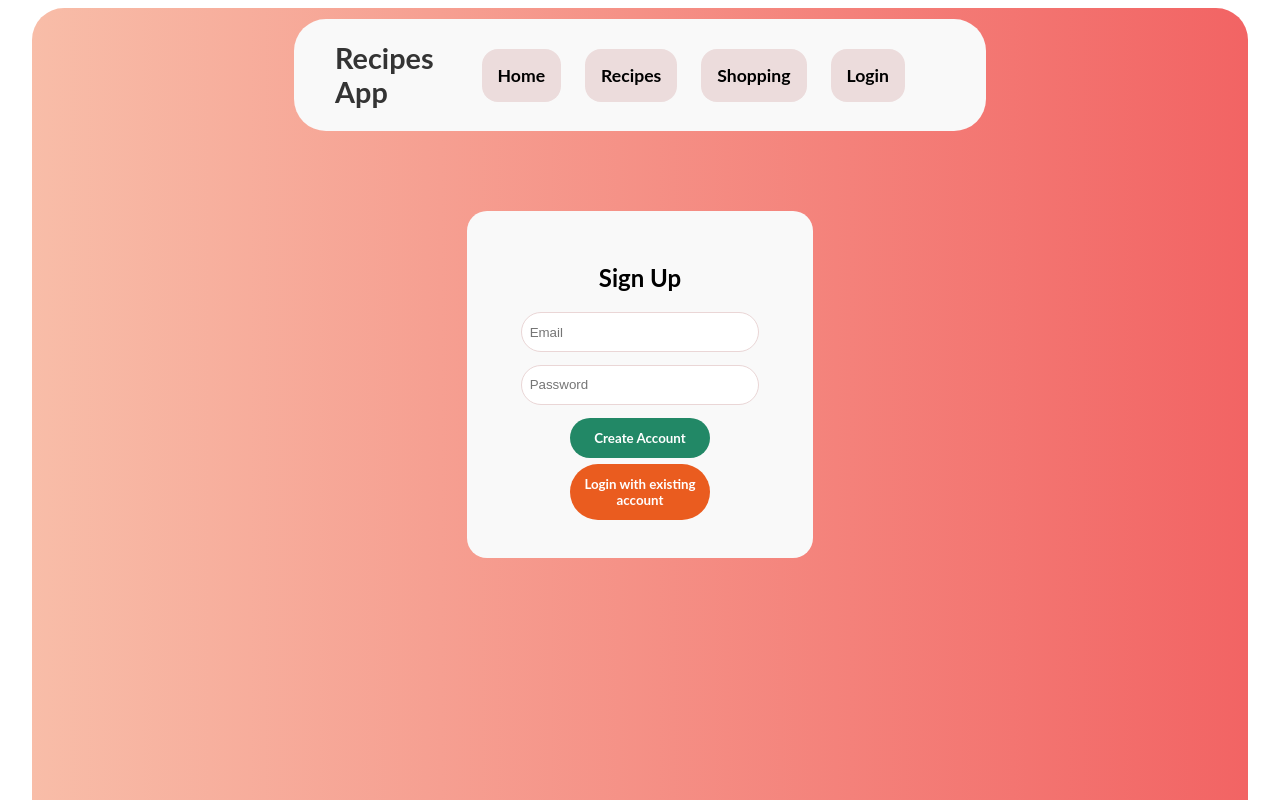
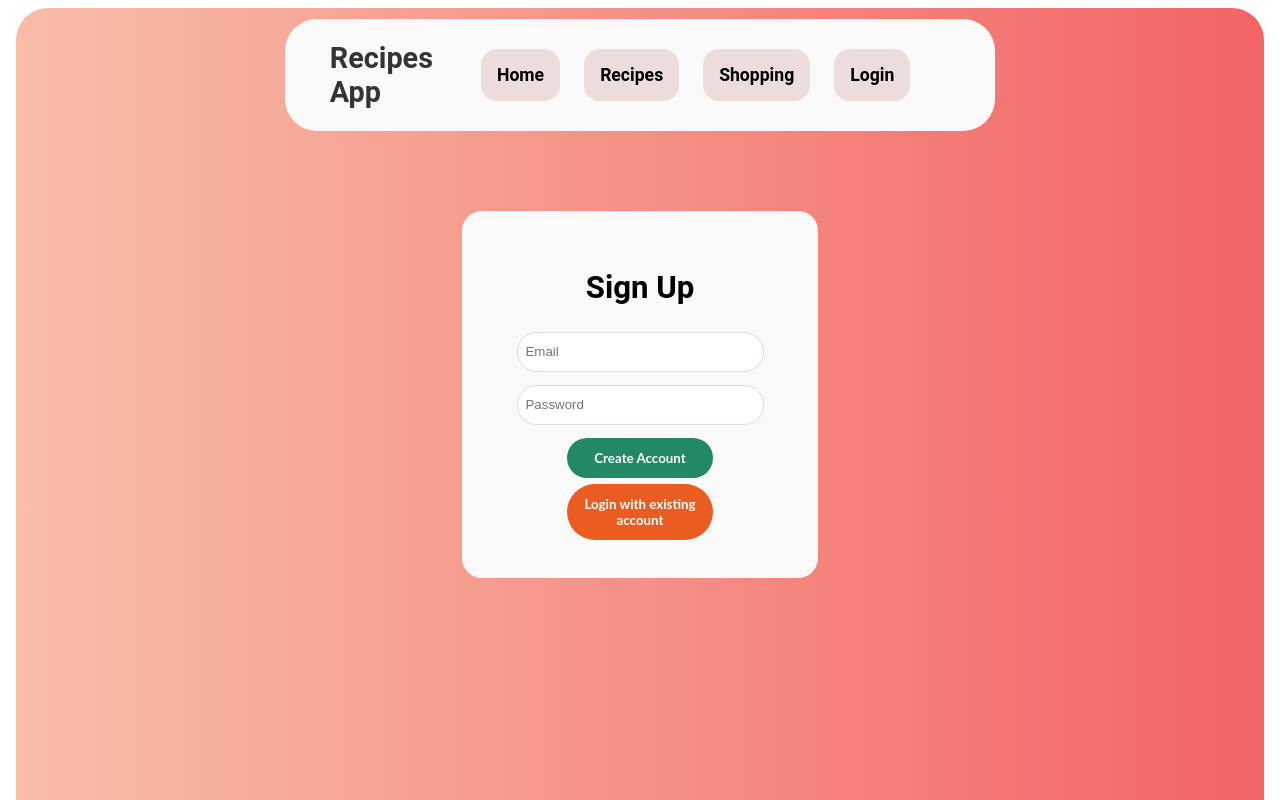
Before and after one commit to weronikabuczak/recipes-app, a React (Create React App) app: page /auth in a window 1280 px wide. Shown: the top 800 px of the page. Built offline with nearby package versions, Linux system fonts and the light colour scheme.

Commit message:
Add spinner and error message

```diff
--- /dev/null
+++ b/src/UI/LoadingSpinner.js
@@ -0,0 +1,9 @@
+import classes from './LoadingSpinner.module.css';
+
+const LoadingSpinner = () => {
+    return (
+            <div className={classes.spinner}/>
+    )
+}
+
+export default LoadingSpinner;
--- /dev/null
+++ b/src/UI/LoadingSpinner.module.css
@@ -0,0 +1,20 @@
+.spinner {
+    width: 30px;
+    height: 30px;
+    margin-left: 1rem;
+    margin-top: 1rem;
+    border: 10px solid #f3f3f3; /* Light grey */
+    border-top: 10px solid #363636; /* Black */
+    border-radius: 50%;
+    animation: spinner 2s linear infinite;
+    display: inline-block;
+}
+
+@keyframes spinner {
+    0% {
+        transform: rotate(0deg);
+    }
+    100% {
+        transform: rotate(360deg);
+    }
+}
--- a/src/components/Auth/AuthWindow.js
+++ b/src/components/Auth/AuthWindow.js
@@ -1,26 +1,74 @@
 import classes from './AuthWindow.module.css';
 import CustomButton from "../../UI/CustomButton";
-import {useState} from "react";
+import {useRef, useState} from "react";
 import CustomInput from "../../UI/CustomInput";
+import LoadingSpinner from "../../UI/LoadingSpinner";
 
 const AuthWindow = () => {
     const [isLoginWindow, setIsLoginWindow] = useState();
+    const [error, setError] = useState();
+    const [isLoading, setIsLoading] = useState(false);
+    const emailRef = useRef();
+    const passwordRef = useRef();
+    const switchAuthHandler = () => {
+        setIsLoginWindow(prevState => !prevState);
+    };
+
+    const submitHandler = (e) => {
+        e.preventDefault();
+        const email = emailRef.current.value;
+        const password = passwordRef.current.value;
+
+        if (isLoginWindow) {
+
+        } else {
+            setIsLoading(true);
+            fetch('https://identitytoolkit.googleapis.com/v1/accounts:signUp?key=AIzaSyAu_FKQ3ifslEkyl7g-RX6AFxUvljXVg_k',
+                {
+                    method: 'POST',
+                    body: JSON.stringify({
+                        email, password, returnSecureToken: true
+                    }),
+                    headers: {
+                        'Content-Type': 'application/json'
+                    }
+                }
+            ).then(response => {
+                setIsLoading(false);
+                if (response.ok) {
+                    //do something
+                } else {
+                    return response.json().then(data => {
+                        if (data.error.message) {
+                            setError(data.error.message);
+                            console.log(data.error.message)
+                        }
+                    });
+                }
+            })
+        }
+    }
 
     return (
         <section className={classes.auth}>
-            <h1>{isLoginWindow ? 'Login' : 'Sign Up'}</h1>
-            <form>
-                <CustomInput className={classes.control} type='email' id='email' required label='Email'/>
-                <CustomInput className={classes.control} type='password' id='password' required label='Password'/>
+            <header>
+                <h1>{isLoginWindow ? 'Login' : 'Sign Up'}</h1>
+            </header>
+            <form onSubmit={submitHandler}>
+                <CustomInput className={classes.control} type='email' id='email' required label='Email' ref={emailRef}/>
+                <CustomInput className={classes.control} type='password' id='password' required label='Password'
+                             ref={passwordRef}/>
                 <div className={classes.actions}>
                     <CustomButton confirmation>{isLoginWindow ? 'Login' : 'Create Account'}</CustomButton>
                     <CustomButton
                         type='button'
                         className={classes.toggle}
-                        // onClick={switchAuthModeHandler}
+                        onClick={switchAuthHandler}
                     >
                         {isLoginWindow ? 'Create new account' : 'Login with existing account'}
                     </CustomButton>
+                    {isLoading && <LoadingSpinner/>}
+                    {error && <p className={classes.error}>Cannot sign up. <br/> {error}</p>}
                 </div>
             </form>
         </section>
--- a/src/components/Auth/AuthWindow.module.css
+++ b/src/components/Auth/AuthWindow.module.css
@@ -4,5 +4,18 @@
     padding: 2rem;
     border-radius: 20px;
     text-align: center;
+    align-items: center;
     background-color: #F9F9F9;
 }
+
+.auth header {
+    font-size: 1.3rem;
+}
+
+.error {
+    padding: 1rem;
+    border-radius: 2rem;
+    background-color: #efefef;
+    border: #e5b8b2 1px solid;
+    box-shadow: 0 0 3px 1px #e5b8b2;
+}
--- a/src/index.css
+++ b/src/index.css
@@ -3,9 +3,9 @@
 }
 
 html {
-  font-family: 'Lato', sans-serif;
+  font-family: 'Roboto', sans-serif;
   background-color: white;
-  padding: 0.5rem 2rem 2rem;
+  padding: 0.5rem 1rem 2rem;
 }
 
 body {
```
